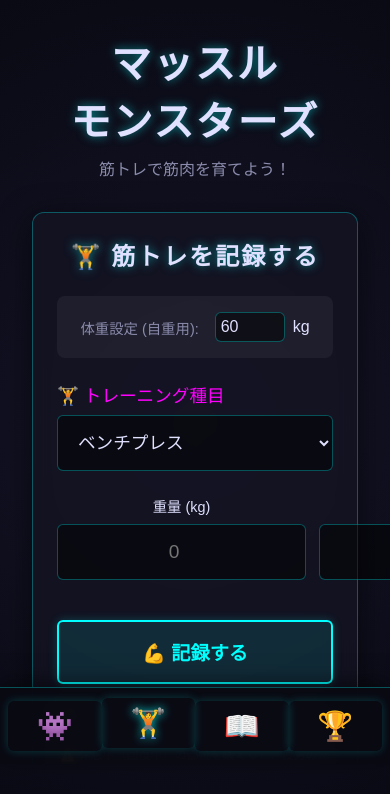
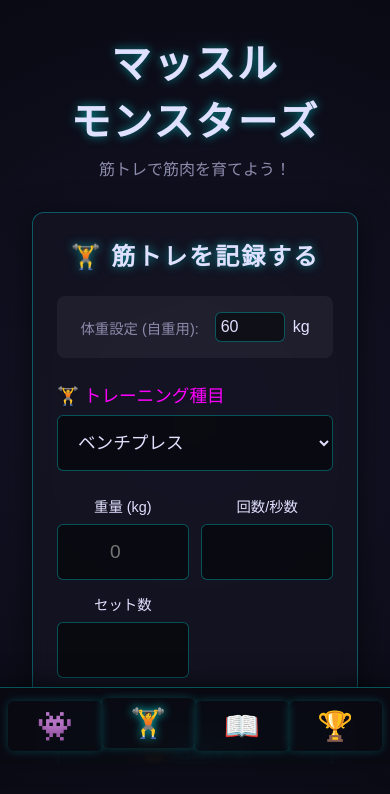
Before and after one commit to Uchu-Kurage/muscle_monsters, a React (Vite) app: page / in a window 390 px wide. Both pictures are taken after a click on the button "🏋️". Shown: the top 794 px of the page. Built offline with nearby package versions, Linux system fonts and the light colour scheme; a web font is replaced by a local one.

Commit message:
Fix record form inputs overflowing on small mobile screens using CSS Grid

```diff
--- a/src/App.tsx
+++ b/src/App.tsx
@@ -999,24 +999,24 @@ function App() {
               </select>
             </div>
 
-            <div style={{ display: 'flex', gap: '0.8rem', width: '100%', justifyContent: 'space-between' }}>
-              <div style={{ display: 'flex', flexDirection: 'column', gap: '0.5rem', flex: 1 }}>
+            <div style={{ display: 'grid', gridTemplateColumns: 'repeat(auto-fit, minmax(90px, 1fr))', gap: '0.8rem', width: '100%' }}>
+              <div style={{ display: 'flex', flexDirection: 'column', gap: '0.5rem' }}>
                 <label style={{ fontSize: '0.9rem', textAlign: 'center' }}>重量 (kg)</label>
                 {isBodyweight ? (
-                  <input type="text" value={`自重(${bodyWeight})`} disabled style={{ backgroundColor: 'rgba(255,255,255,0.1)', color: 'var(--text-secondary)', textAlign: 'center', fontSize: '1.1rem', padding: '1rem 0' }} />
+                  <input type="text" value={`自重(${bodyWeight})`} disabled style={{ width: '100%', boxSizing: 'border-box', backgroundColor: 'rgba(255,255,255,0.1)', color: 'var(--text-secondary)', textAlign: 'center', fontSize: '0.9rem', padding: '1rem 0' }} />
                 ) : (
-                  <input type="number" min="0" value={weight} onChange={e => setWeight(Number(e.target.value) || '')} placeholder="0" required style={{ textAlign: 'center', fontSize: '1.2rem', padding: '1rem 0' }} />
+                  <input type="number" min="0" value={weight} onChange={e => setWeight(Number(e.target.value) || '')} placeholder="0" required style={{ width: '100%', boxSizing: 'border-box', textAlign: 'center', fontSize: '1.2rem', padding: '1rem 0' }} />
                 )}
               </div>
 
-              <div style={{ display: 'flex', flexDirection: 'column', gap: '0.5rem', flex: 1 }}>
+              <div style={{ display: 'flex', flexDirection: 'column', gap: '0.5rem' }}>
                 <label style={{ fontSize: '0.9rem', textAlign: 'center' }}>回数/秒数</label>
-                <input type="number" min="1" value={reps} onChange={e => setReps(Number(e.target.value) || '')} required style={{ textAlign: 'center', fontSize: '1.2rem', padding: '1rem 0' }} />
+                <input type="number" min="1" value={reps} onChange={e => setReps(Number(e.target.value) || '')} required style={{ width: '100%', boxSizing: 'border-box', textAlign: 'center', fontSize: '1.2rem', padding: '1rem 0' }} />
               </div>
 
-              <div style={{ display: 'flex', flexDirection: 'column', gap: '0.5rem', flex: 1 }}>
+              <div style={{ display: 'flex', flexDirection: 'column', gap: '0.5rem' }}>
                 <label style={{ fontSize: '0.9rem', textAlign: 'center' }}>セット数</label>
-                <input type="number" min="1" value={sets} onChange={e => setSets(Number(e.target.value) || '')} required style={{ textAlign: 'center', fontSize: '1.2rem', padding: '1rem 0' }} />
+                <input type="number" min="1" value={sets} onChange={e => setSets(Number(e.target.value) || '')} required style={{ width: '100%', boxSizing: 'border-box', textAlign: 'center', fontSize: '1.2rem', padding: '1rem 0' }} />
               </div>
             </div>
 
```
